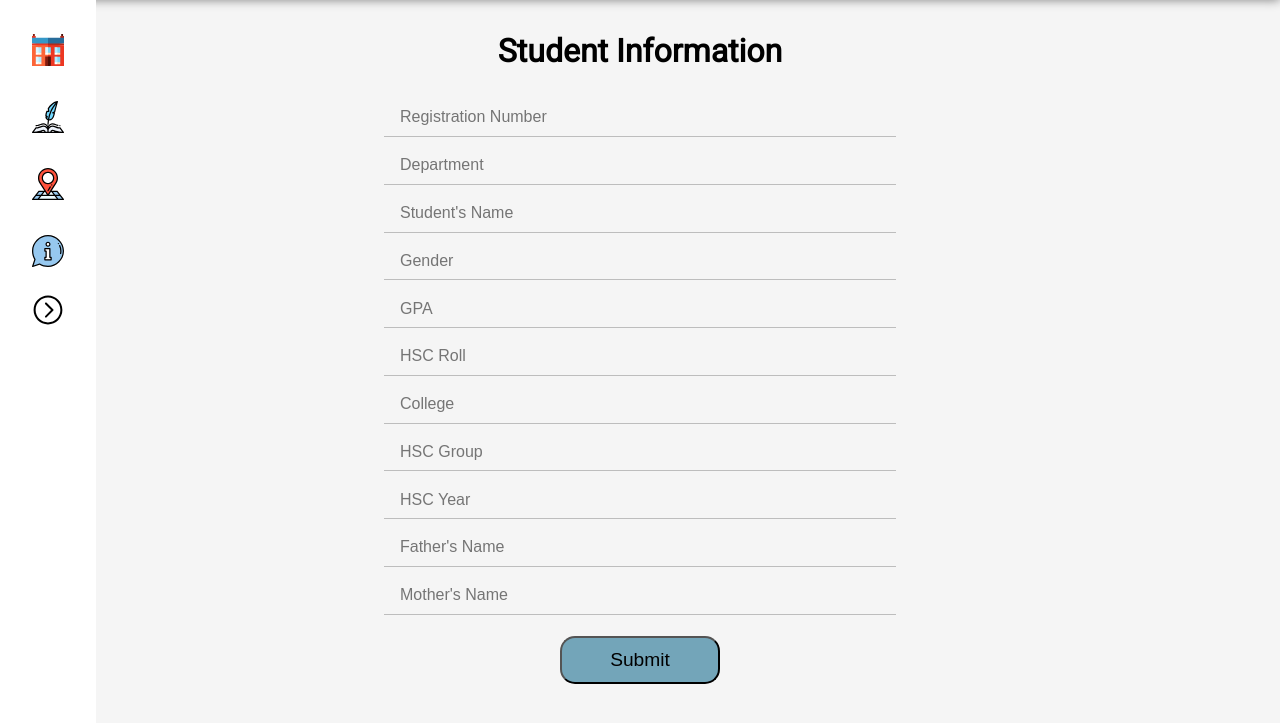
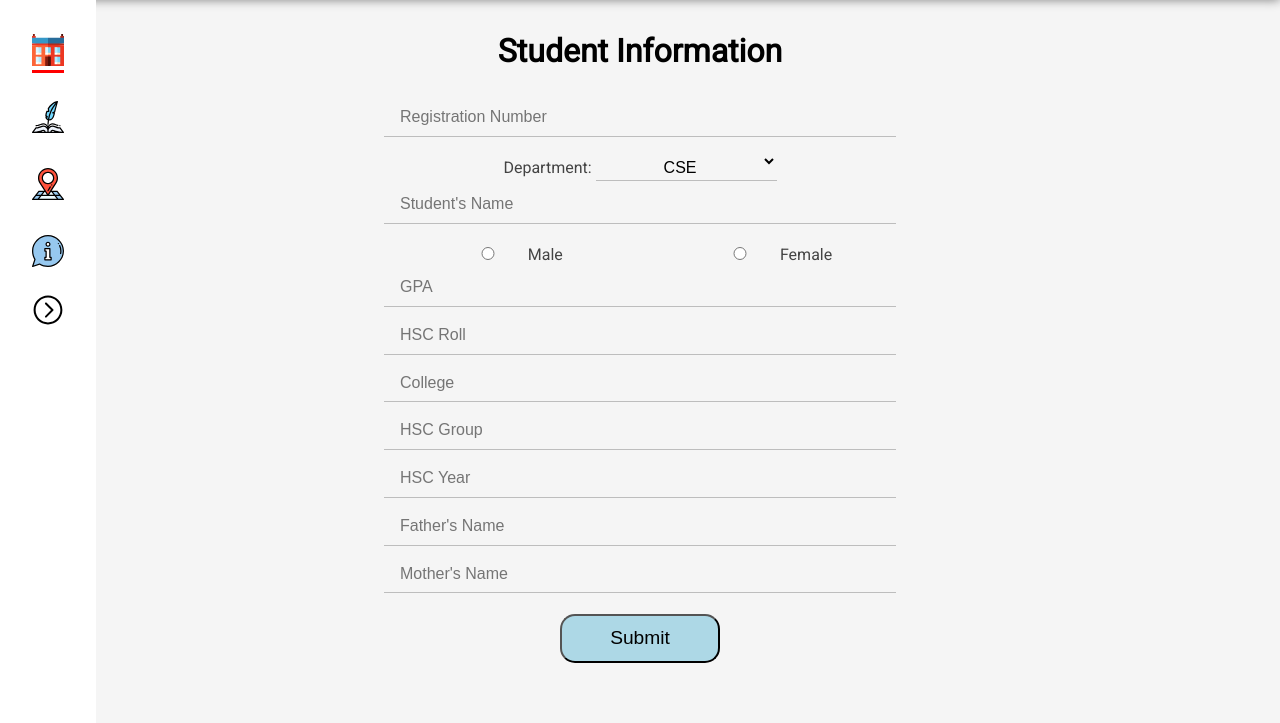
Before and after one commit to RiadSaidur/enrollment-system, a PHP site: page / in a window 1280 px wide. Shown: the part 54-777 px from the top of the page. Run offline with PHP 8.4, Linux system fonts and the light colour scheme.

Commit message:
almost finsihed :v

```diff
--- a/header/header.php
+++ /dev/null
@@ -1,3 +0,0 @@
-<header>
-  <h1><a href="#">Shappy</a></h1>
-</header>
--- /dev/null
+++ b/includes/header.php
@@ -0,0 +1,3 @@
+<header>
+  <h1><a href="/">Shappy</a></h1>
+</header>
--- /dev/null
+++ b/includes/toolbar.php
@@ -0,0 +1,12 @@
+<?php
+  include_once("./config/config.php");
+?>
+<nav>
+  <ul class="menu">
+    <li><a class=" <?php if($CURR_PAGE == 'Home') { ?> active <?php } ?>" href="#"><img src="./assets/house.svg" alt=""><span> Home</span></a></li>
+    <li><a class=" <?php $CURR_PAGE == '' ?>" href="#"><img src="./assets/feather-blue-book.svg" alt="New"><span> New Student</span></a></li>
+    <li><a class=" <?php $CURR_PAGE == '' ?>" href="#"><img src="./assets/address.svg" alt="All"><span> All Students</span></a></li>
+    <li><a class=" <?php $CURR_PAGE == '' ?>" href="#"><img src="./assets/information.svg" alt="About"><span> About</span></a></li>
+  </ul>
+  <button><img src="./assets/left-arrow.svg" alt="collapse"><span> Collapse</span></button>
+</nav>
--- a/index.css
+++ b/index.css
@@ -20,7 +20,11 @@ a {
 }
 
 a:hover {
-  color: white;
+  color: crimson;
+}
+
+.active {
+  border-bottom: 3px solid red;
 }
 
 body {
@@ -81,43 +85,74 @@ nav button {
   justify-content: center;
 }
 
-.container form input {
+.container form > input {
   margin: .3rem;
   padding: .6rem 1rem;
   width: 90vw;
   font-size: 1rem;
   background: none;
-  /* background-color: white; */
   border: none;
   border-bottom: 1px solid rgba(0, 0, 0, 0.226);
-  /* border-radius: 10px; */
-  /* box-shadow: 0px 0px 2px grey; */
 }
 
 .container form input:focus {
   border-bottom: 1px solid black;
 }
 
+.container form label {
+  color: rgba(0, 0, 0, 0.726);
+}
+
+.container form label select {
+  padding: 1rem 4rem .2rem;
+  border: none;
+  background: none;
+  border-bottom: 1px solid rgba(0, 0, 0, 0.226);
+  cursor: pointer;
+  font-size: 1rem;
+}
+
+.container form label option {
+  padding: .5rem 0;
+  background-color: rgba(128, 128, 128, 0.103);
+  cursor: pointer;
+}
+
+.container form div {
+  margin-top: 1rem;
+  width: 100%;
+  display: flex;
+  justify-content: space-around;
+}
+
+.container form div label input {
+  width: 5rem;
+  cursor: pointer;
+}
+
+.container form label input:checked {
+  background-color: blue;
+}
+
 .container form button {
   font-size: 1.2rem;
   padding: .7rem 3rem;
   margin-top: 1rem;
-  background-color: rgba(101, 156, 179, 0.897);
-  /* border: 5px solid rgb(101, 156, 179); */
+  background-color: lightblue;
   border-radius: 15px;
   cursor: pointer;
 }
 
 .container form button:hover {
-  background-color: rgb(101, 156, 179);
+  background-color: rgb(108, 194, 223);
   transform: scale(1.01);
   transition: ease-in-out;
 }
 
+
 @media only screen and (min-width: 800px) {
   nav {
     left: 0;
-    /* top: 3rem; */
     top: 0;
     height: 100vh;
     width: auto;
@@ -144,7 +179,7 @@ nav button {
     font-size: 1rem;
     padding-left: .2rem;
   }
-  .container form input {
+  .container form > input {
     width: 40vw;
   }
 }
--- a/index.php
+++ b/index.php
@@ -1,26 +1,40 @@
+<?php
+  include './config/config.php'
+?>
+
 <!DOCTYPE html>
 <html lang="en">
 <head>
     <meta charset="UTF-8">
     <meta name="viewport" content="width=device-width, initial-scale=1.0">
     <link rel="stylesheet" href="./index.css?v=<?php echo time(); ?>">
-    <title>SHAPPY | Student Information</title>
+    <title>SHAPPY | <?php print $PAGE_TITLE ?></title>
 </head>
 <body>
-  <?php include "./header/header.php" ?>
-  <?php include "./toolbar/toolbar.php" ?>
+  <?php include "./includes/header.php" ?>
+  <?php include "./includes/toolbar.php" ?>
   <div class="container">
     <h1>Student Information</h1>
     <form>
-      <input type="text" name="reg_no" placeholder="Registration Number">
-      <input type="text" name="dept" placeholder="Department">
+      <input type="number" name="reg_no" placeholder="Registration Number">
+      <label for="department">
+        Department:
+        <select name="department" id="department">
+          <option value="CSE">CSE</option>
+          <option value="ECE">ECE</option>
+          <option value="BBA">BBA</option>
+        </select>
+      </label>
       <input type="text" name="app_name" placeholder="Student's Name">
-      <input type="text" name="gender" placeholder="Gender">
-      <input type="text" name="gpa" placeholder="GPA">
-      <input type="text" name="hsc_roll" placeholder="HSC Roll">
+      <div class="gender">
+        <label for="male"><input type="radio" id="male" name="gender" value="male">Male</label>
+        <label for="female"><input type="radio" id="female" name="gender" value="female">Female</label>
+      </div>
+      <input type="number" name="gpa" placeholder="GPA">
+      <input type="number" name="hsc_roll" placeholder="HSC Roll">
       <input type="text" name="college" placeholder="College">
       <input type="text" name="hsc_grp" placeholder="HSC Group">
-      <input type="text" name="hsc_year" placeholder="HSC Year">
+      <input type="number" name="hsc_year" placeholder="HSC Year">
       <input type="text" name="f_name" placeholder="Father's Name">
       <input type="text" name="m_name" placeholder="Mother's Name">
       <button type="submit">Submit</button>
--- a/toolbar/toolbar.php
+++ /dev/null
@@ -1,9 +0,0 @@
-<nav>
-  <ul class="menu">
-    <li><a href="#"><img src="./assets/house.svg" alt=""><span> Home</span></a></li>
-    <li><a href="#"><img src="./assets/feather-blue-book.svg" alt="New"><span> New Student</span></a></li>
-    <li><a href="#"><img src="./assets/address.svg" alt="All"><span> All Students</span></a></li>
-    <li><a href="#"><img src="./assets/information.svg" alt="About"><span> About</span></a></li>
-  </ul>
-  <button><img src="./assets/left-arrow.svg" alt="collapse"><span> Collapse</span></button>
-</nav>
```
Also changed, not shown: config/config.php (added, +24 -0 lines).
